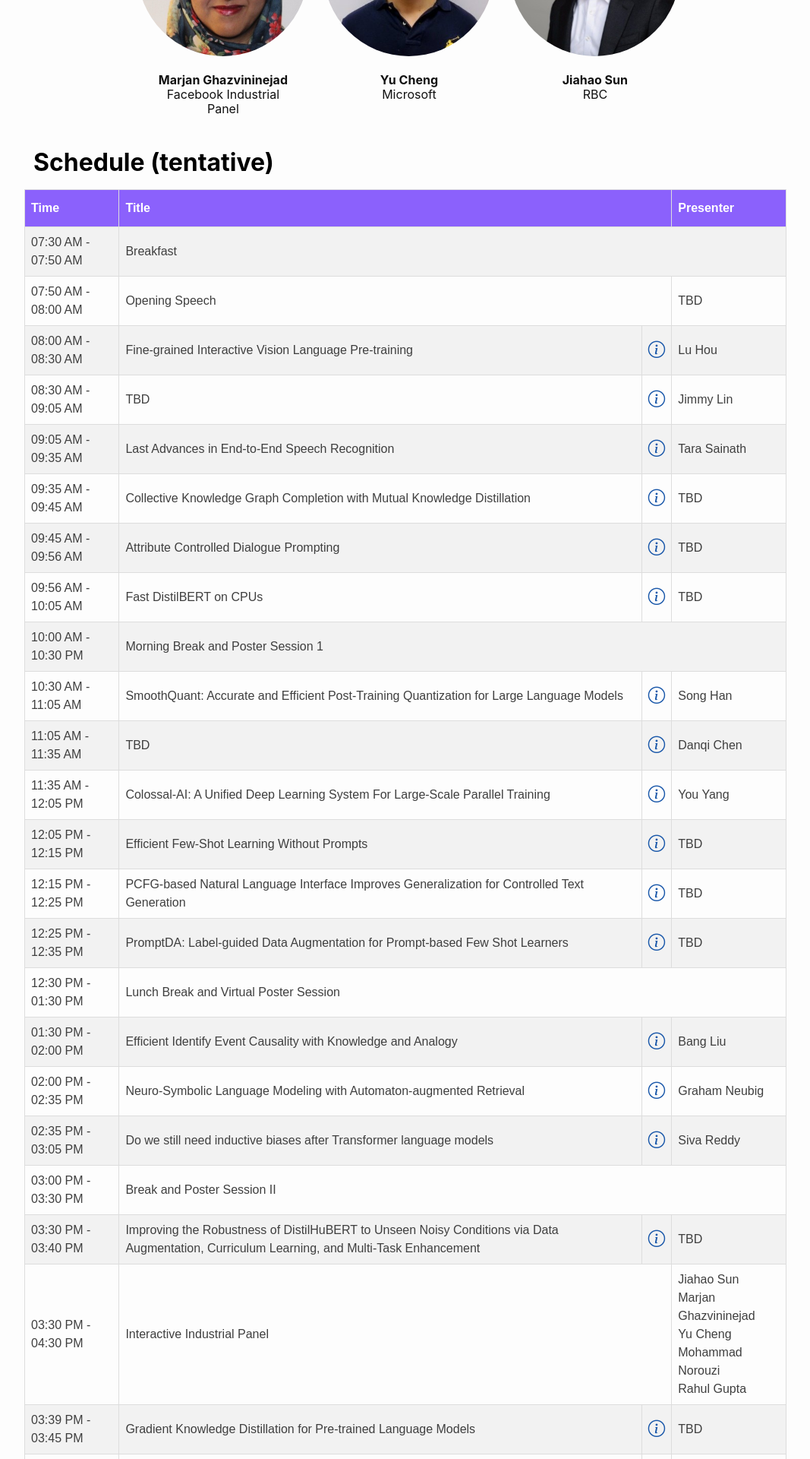
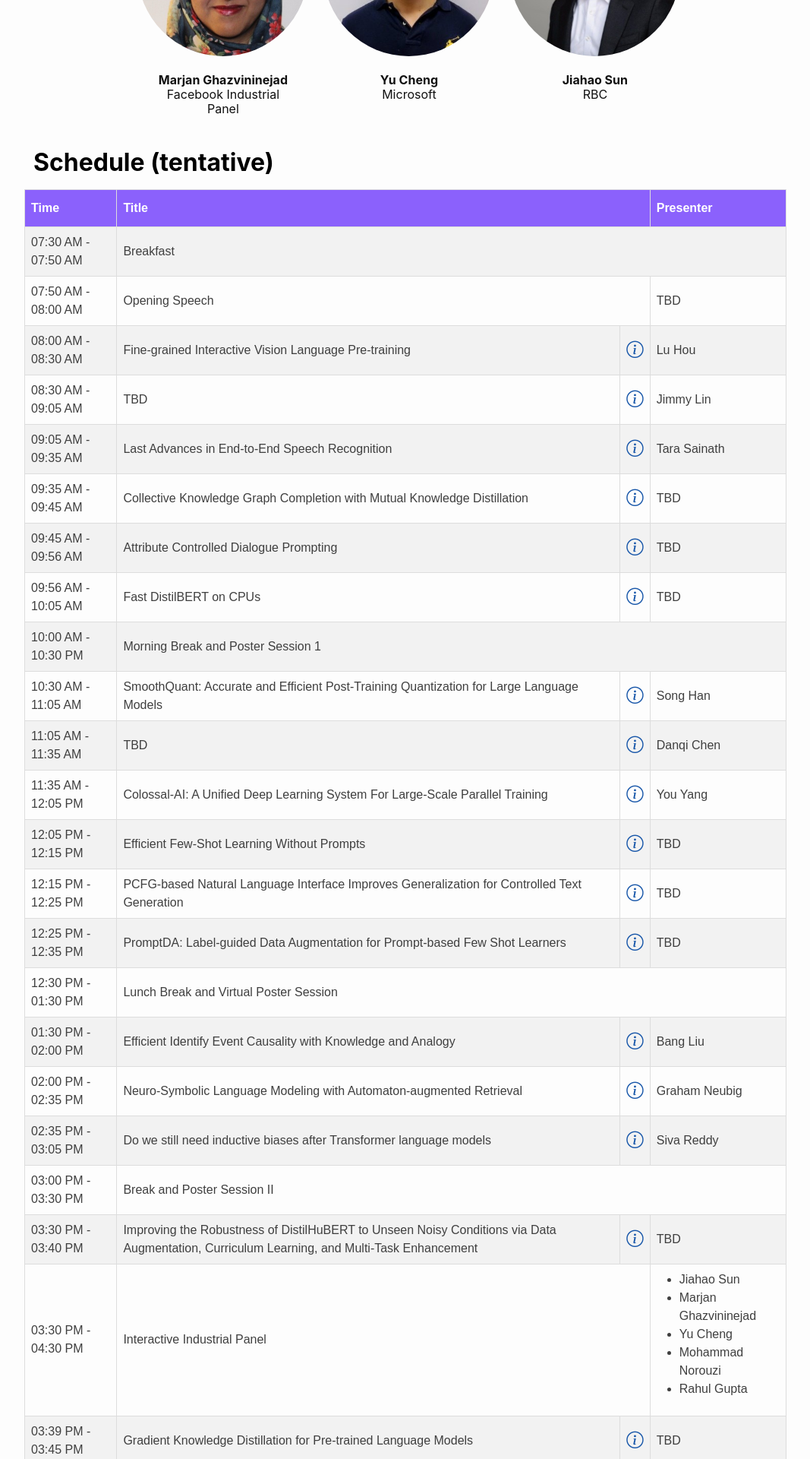
Before and after one commit to neurips2022-enlsp/neurips2022-enlsp.github.io, a Jekyll site: the page built from index.md, in a window 1280 px wide. Shown: the part 4475-6395 px from the top of the page at 76% size, without its empty margins (106-1173 px from the left). Built offline with Jekyll 4.4.1, drawn with Linux system fonts in a browser that asks for light colours; nearby versions of some CDN libraries.

```diff
--- a/_data/schedule.yml
+++ b/_data/schedule.yml
@@ -139,7 +139,7 @@
 
 - Title: Interactive Industrial Panel
   Time: 03:30 PM - 04:30 PM
-  Presenter: Jiahao Sun <br> Marjan Ghazvininejad <br> Yu Cheng <br> Mohammad Norouzi <br> Rahul Gupta
+  Presenter: <ul><li>Jiahao Sun</li><li>Marjan Ghazvininejad</li><li>Yu Cheng</li><li>Mohammad Norouzi</li><li>Rahul Gupta</li></ul>
   Is_paper: false
   Whole_line: false
 
```
